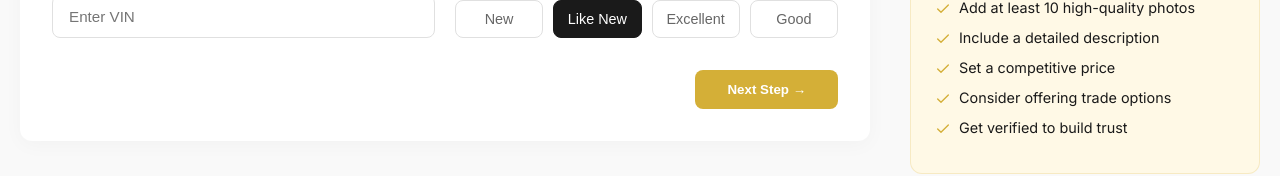
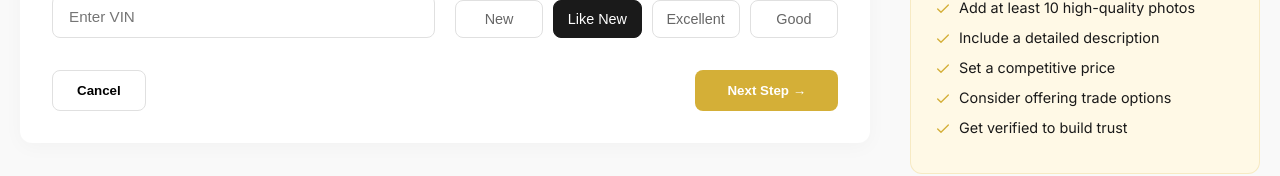
Before and after one commit to Azariah-Management-Group/vyrolls, a Next.js app in the folder frontend/: page /garage/add in a window 1280 px wide. Shown: the part 952-1128 px from the top of the page. Built offline with nearby package versions, Linux system fonts and the light colour scheme.

Commit message:
feat: add cancel button to add vehicle form

```diff
--- a/frontend/src/app/garage/add/page.tsx
+++ b/frontend/src/app/garage/add/page.tsx
@@ -329,7 +329,7 @@ export default function AddVehiclePage() {
               </div>
 
               <div className={styles.actionButtons}>
-                <div></div>
+                <button className={styles.btnSecondary} onClick={() => router.push('/dashboard')}>Cancel</button>
                 <button className={styles.btnPrimary} onClick={() => setStep(2)}>Next Step &rarr;</button>
               </div>
             </div>
```
